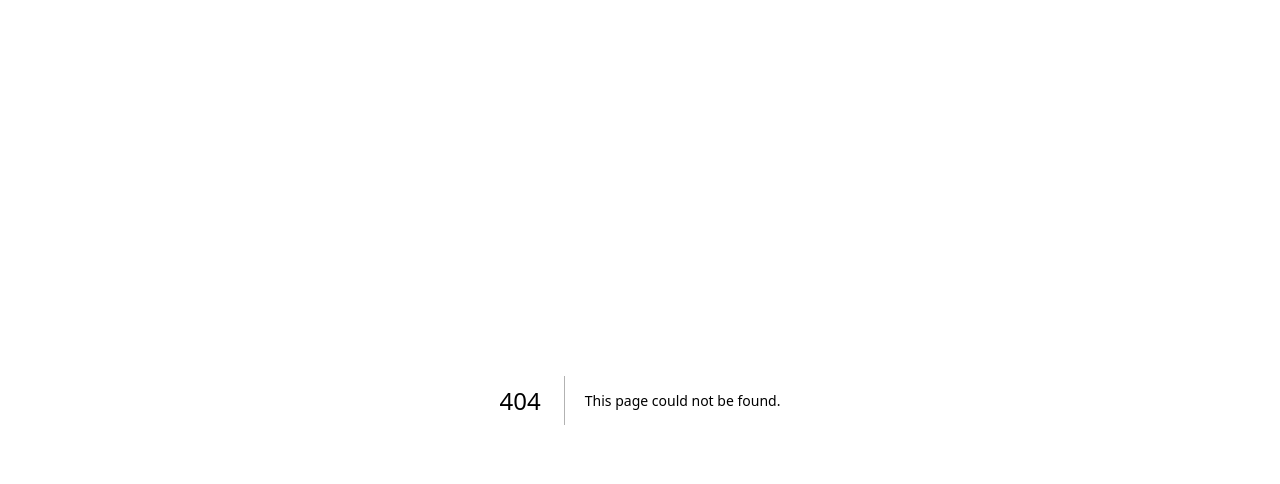
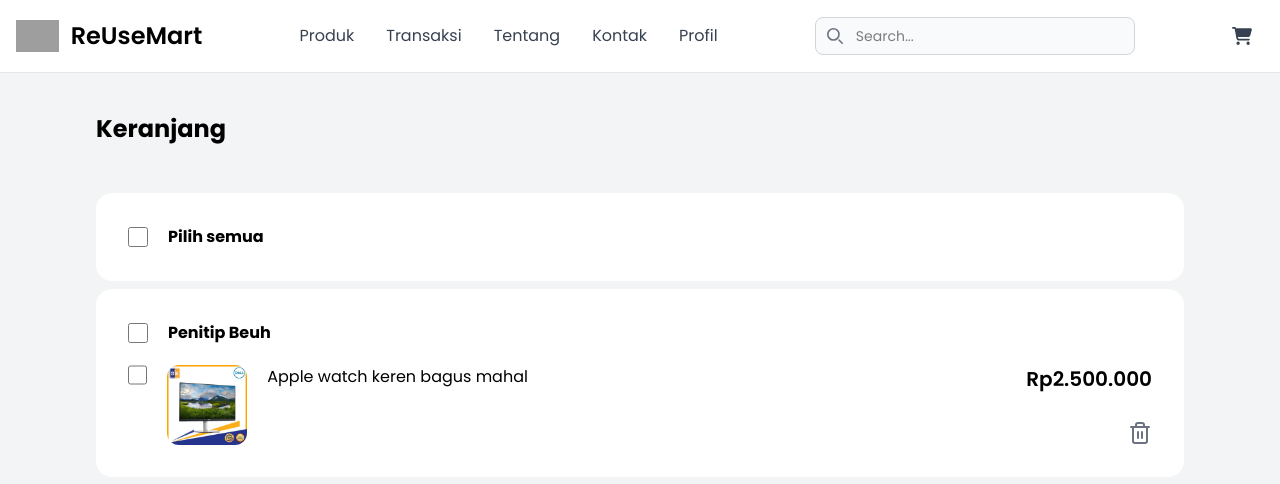
Before and after one commit to staryone/reusemart-frontend, a Next.js app: page /pages/cart in a window 1280 px wide. Before the commit this address had no page. Shown: the top 484 px of the page. Built offline with nearby package versions, Linux system fonts and the light colour scheme; grey boxes are pictures that could not be loaded.

Commit message:
Menambah page cart

```diff
--- a/package.json
+++ b/package.json
@@ -16,7 +16,8 @@
     "postcss": "^8.5.3",
     "react": "^19.0.0",
     "react-dom": "^19.0.0",
-    "react-icons": "^5.5.0"
+    "react-icons": "^5.5.0",
+    "react-responsive-carousel": "^3.2.23"
   },
   "devDependencies": {
     "@eslint/eslintrc": "^3",
--- a/src/app/components/NavBar.tsx
+++ b/src/app/components/NavBar.tsx
@@ -6,6 +6,7 @@ import { FaCartShopping } from "react-icons/fa6";
 
 export default function Navbar() {
   const [isOpen, setIsOpen] = useState(false);
+
 
   return (
     <nav className="bg-white border-b border-gray-200">
--- a/src/app/page.tsx
+++ b/src/app/page.tsx
@@ -12,7 +12,7 @@ export default function Home() {
         <h2 className="text-4xl mb-4 mt-10">Barang Terbaru</h2>
         <div className="flex gap-3">
           <div className="w-full max-w-3xs bg-white border border-gray-200 rounded-lg shadow-sm">
-            <a href="#">
+            <a href="/pages/product-details">
               <img
                 className="p-8 rounded-t-lg"
                 src="product.png"
--- /dev/null
+++ b/src/app/pages/cart/page.tsx
@@ -0,0 +1,40 @@
+"use client";
+import Navbar from "@/app/components/NavBar";
+import "react-responsive-carousel/lib/styles/carousel.min.css";
+import Image from "next/image";
+import Link from "next/link";
+import { LucideTrash2 } from "lucide-react";
+
+export default function ProductDetails() {
+  return (
+    <div className="overflow-x-hidden bg-gray-100 min-h-screen">
+      <Navbar />
+      <div className="overflow-x-hidden w-screen py-10 px-24">
+        <h1 className="text-2xl font-bold mb-12">Keranjang</h1>
+        <div className="p-8 bg-white rounded-2xl flex items-center">
+            <input type="checkbox" name="chooseAll" id="chooseAll" className="w-5 h-5"/>
+            <label htmlFor="chooseAll" className="ml-5 font-bold">Pilih semua</label>
+        </div>
+        <div className="p-8 bg-white rounded-2xl my-2">
+            <div className="flex items-center mb-5">
+                <input type="checkbox" name="choosePenitip" id="choosePenitip" className="w-5 h-5"/>
+                <label htmlFor="choosePenitip" className="ml-5 font-bold">Penitip Beuh</label>
+            </div>
+            <div className="flex">
+                <input type="checkbox" name="chooseProduk" id=""className="w-5 h-5" />
+                <div className="flex justify-between ml-5 w-full">
+                    <Link href={"/pages/product-details"} className="flex gap-5">
+                        <Image src={"/product.png"} alt="" width={"12"} height={"12"} className="w-20 rounded-xl"/>
+                        <div>Apple watch keren bagus mahal</div>
+                    </Link>
+                    <div className="flex flex-col items-end justify-between">
+                        <div className="text-xl font-semibold">Rp2.500.000</div>
+                        <LucideTrash2 className="text-gray-500"/>
+                    </div>
+                </div>
+            </div>
+        </div>
+      </div>
+    </div>
+  );
+}
--- a/src/app/pages/product-details/page.tsx
+++ b/src/app/pages/product-details/page.tsx
@@ -1,47 +1,140 @@
 "use client";
 import Navbar from "@/app/components/NavBar";
+// import { Carousel } from "flowbite-react";
+import { Carousel } from "react-responsive-carousel";
+import "react-responsive-carousel/lib/styles/carousel.min.css";
+// import Image from "next/image";
 
 export default function ProductDetails() {
+  const images = [
+    "../product.png",
+    "https://res.cloudinary.com/demo/image/upload/v1652366604/docs/demo_image5.jpg",
+    "https://res.cloudinary.com/demo/image/upload/v1652345874/docs/demo_image1.jpg",
+  ];
   return (
-    <div>
+    <div className="overflow-x-hidden">
       <Navbar />
-      <div className="overflow-x-hidden w-screen p-10">
-        <div className="flex gap-20 h-fit w-full">
-          <div className="w-1/2 place-items-center">
-            <img src="../product.png" alt="product" className="w-2/3"/>
+      <div className="overflow-x-hidden w-screen py-10 px-24">
+        <div className="flex justify-center gap-20 h-fit w-full">
+          <div className="w-1/3 place-items-center">
+            {/* <Carousel
+              slide={false}
+              className="!overflow-hidden [scrollbar-width:none]"
+              theme={{
+                root: {
+                  base: "relative h-full w-full",
+                  leftControl:
+                    "absolute top-0 left-0 flex h-full items-center justify-center px-4 focus:outline-none",
+                  rightControl:
+                    "absolute top-0 right-0 flex h-full items-center justify-center px-4 focus:outline-none",
+                },
+                control: {
+                  base: "inline-flex h-6 w-6 items-center justify-center rounded-full bg-black/50 text-white hover:bg-black/70 focus:ring-2 focus:ring-black",
+                  icon: "h-3 w-3",
+                },
+                indicators: {
+                  active: {
+                    off: "bg-gray-300 hover:bg-gray-400",
+                    on: "bg-gray-500",
+                  },
+                },
+              }}
+            >
+              <div className="relative w-full h-full">
+                <Image
+                  src="/product.png"
+                  alt={`Carousel 1`}
+                  fill
+                  style={{ objectFit: "contain" }}
+                />
+              </div>
+              <div className="relative w-full h-full">
+                <Image
+                  src="/product.png"
+                  alt={`Carousel 1`}
+                  fill
+                  style={{ objectFit: "contain" }}
+                />
+              </div>
+              <div className="relative w-full h-full">
+                <Image
+                  src="/product.png"
+                  alt={`Carousel 1`}
+                  fill
+                  style={{ objectFit: "contain" }}
+                />
+              </div>
+            </Carousel> */}
+            <Carousel useKeyboardArrows={true}>
+              {images.map((URL, index) => (
+                <div key={index} className="slide relative w-full h-full">
+                  <img alt="sample_file" src={URL} key={index} style={{ objectFit: "contain" }} className="w-4/5!"/>
+                </div>
+              ))}
+            </Carousel>
           </div>
           <div className="flex flex-col items-start justify-items-center gap-10 max-w-1/2">
-              <div className="text-xl font-semibold">Apple Watch</div>
-              <div className="text-4xl font-semibold">Rp2.500.000</div>
-              <button className="bg-blue-500 text-white p-3 rounded-lg w-64">Tambahkan ke Keranjang</button>
-              <button className="text-blue-500 border-2 border-blue-500 p-3 rounded-lg w-64">Beli Langsung</button>
-              <hr className="w-full"/>
-              <div>
-                <div className="text-xl mb-3">Deskripsi</div>
-                <div>Kondisi: Baru</div>
-                <div>Min. Pemesanan: 1 Buah</div>
-                <div>Etalase: Dell Monitor</div>
-                <div>Lorem ipsum dolor sit amet consectetur adipisicing elit. Exercitationem ex laudantium eos pariatur numquam, sit quis provident perferendis animi. Facilis saepe asperiores a eaque quo numquam rem amet fuga exercitationem!</div>
-              </div>
+            <div className="text-xl font-semibold">Apple Watch</div>
+            <div className="text-4xl font-semibold">Rp2.500.000</div>
+            <button className="bg-blue-500 text-white p-3 rounded-lg w-64">
+              Tambahkan ke Keranjang
+            </button>
+            <button className="text-blue-500 border-2 border-blue-500 p-3 rounded-lg w-64">
+              Beli Langsung
+            </button>
+          </div>
+        </div>
+        <div className="mt-10">
+          <div className="text-2xl my-5 font-bold">Informasi Produk</div>
+          <div className="flex flex-col gap-4 mb-10 text-md">
+            <div className="flex justify-between w-72">
+              <div>Kondisi: </div>
+              <div>Baru</div>
+            </div>
+            <div className="flex justify-between w-72">
+              <div>Min. Pemesanan: </div>
+              <div>1 Buah</div>
+            </div>
+            <div className="flex justify-between w-72">
+              <div>Etalase: </div>
+              <div>Dell Monitor</div>
+            </div>
+          </div>
+          <div className="text-2xl my-5 font-bold">Deskripsi</div>
+          <div className="text-md">
+            Lorem ipsum dolor sit amet consectetur adipisicing elit.
+            Exercitationem ex laudantium eos pariatur numquam, sit quis
+            provident perferendis animi. Facilis saepe asperiores a eaque
+            quo numquam rem amet fuga exercitationem! Lorem ipsum dolor sit amet,
+            consectetur adipisicing elit. Consequuntur nemo quaerat deleniti magni odit neque ut excepturi
+            itaque laborum quas. Similique quisquam odio maiores, non velit esse veniam totam animi?
           </div>
         </div>
         <div>
-          <div className="text-xl font-bold my-5">Diskusi Produk</div>
+          <div className="text-2xl mt-10 mb-3 font-bold">Diskusi Produk</div>
           <div className="flex flex-col">
             <div className="flex items-center gap-3">
-              <img src="../profile.png" alt="profile" className="rounded-full h-8 border-1"/>
+              <img
+                src="../profile.png"
+                alt="profile"
+                className="rounded-full h-8 border-1"
+              />
               <div className="text-md">Nama</div>
             </div>
             <div className="text-lg ml-11">Apakah produknya ori?</div>
-            <hr className="my-3 border-gray-400"/>
+            <hr className="my-3 border-gray-400" />
           </div>
           <div className="flex flex-col">
             <div className="flex items-center gap-3">
-              <img src="../profile.png" alt="profile" className="rounded-full h-8 border-1"/>
+              <img
+                src="../profile.png"
+                alt="profile"
+                className="rounded-full h-8 border-1"
+              />
               <div className="text-md">Customer Service</div>
             </div>
             <div className="text-lg ml-11">Ori dongs</div>
-            <hr className="my-3 border-gray-400"/>
+            <hr className="my-3 border-gray-400" />
           </div>
         </div>
       </div>
```
Also changed, not shown: 1 other file (tests, documents, lock files or other folders).
